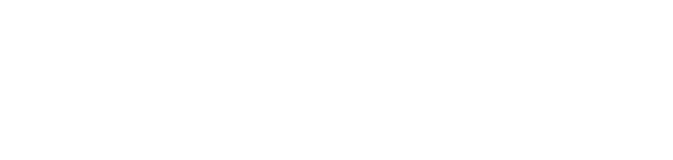
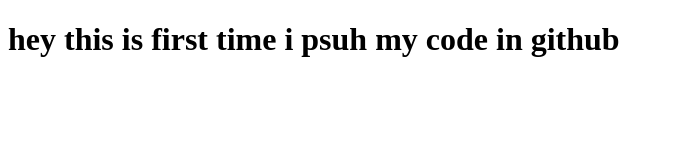
Before and after one commit to emranhossain1/my-first-repo, a plain HTML site: page index.html in a window 1280 px wide. Shown: the whole page, without its empty margins (0-673 px from the left). Drawn offline with Linux system fonts and the light colour scheme.

Commit message:
addesd header

```diff
--- a/index.html
+++ b/index.html
@@ -7,6 +7,6 @@
     <title>my first github</title>
 </head>
 <body>
-
+    <h1>hey this is first time i psuh my code in github</h1>
 </body>
 </html>
```
